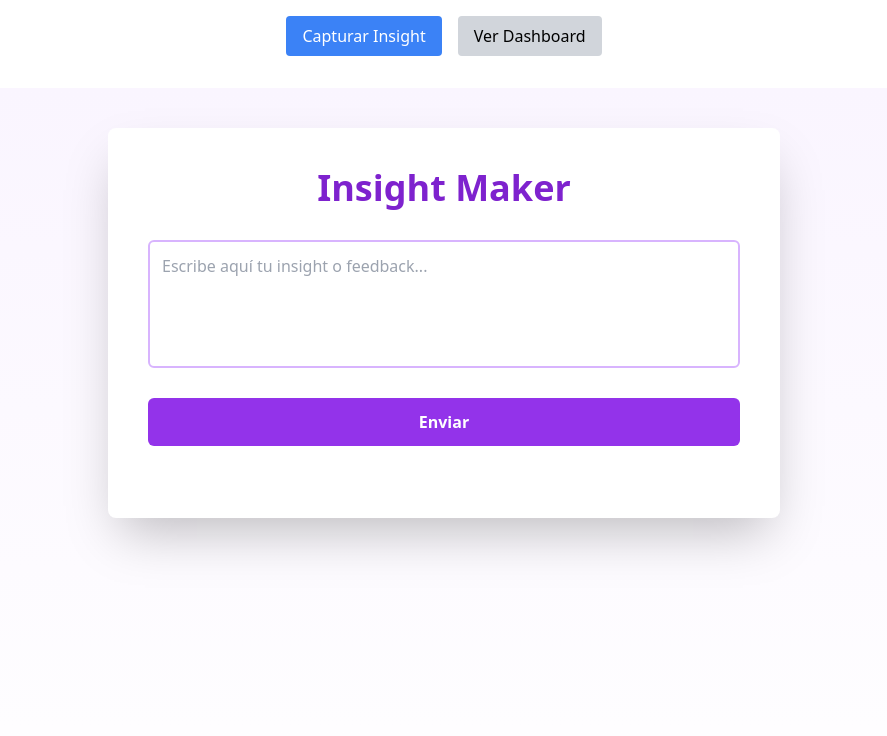
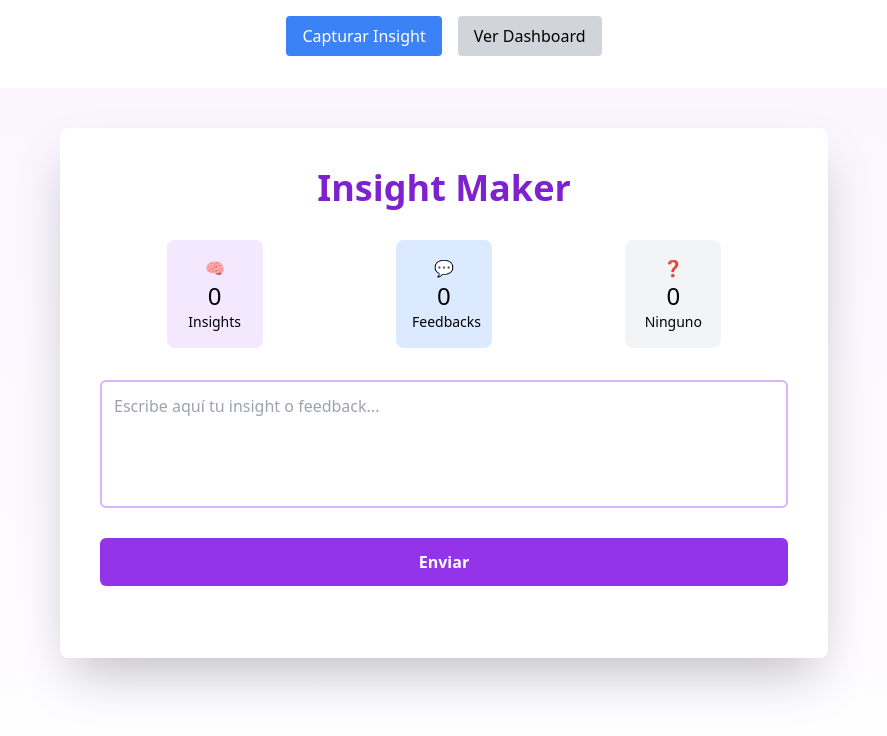
Before and after one commit to Foca33/InsightMaker, a React (Vite) app: page / in a window 1280 px wide. Shown: the top 736 px of the page, without its empty margins (196-1083 px from the left). Built offline with nearby package versions, Linux system fonts and the light colour scheme.

Commit message:
Integración Premium InsightMaker: prompt profesional + formato visual espectacular ✅

```diff
--- a/src/InsightMaker.jsx
+++ b/src/InsightMaker.jsx
@@ -5,6 +5,9 @@ export default function InsightMaker() {
   const [input, setInput] = useState("");
   const [response, setResponse] = useState("");
   const [loading, setLoading] = useState(false);
+  const [insights, setInsights] = useState(0);
+  const [feedbacks, setFeedbacks] = useState(0);
+  const [ningunos, setNingunos] = useState(0);
 
   const handleSubmit = async () => {
     if (!input.trim()) return;
@@ -17,7 +20,15 @@ export default function InsightMaker() {
       });
 
       const data = await res.json();
-      setResponse(data.result || "No se pudo procesar la respuesta.");
+      setResponse(data.result || "No se pudo procesar el análisis.");
+
+      if (data.result.includes("✅ Clasificación: Insight")) {
+        setInsights(prev => prev + 1);
+      } else if (data.result.includes("✅ Clasificación: Feedback")) {
+        setFeedbacks(prev => prev + 1);
+      } else {
+        setNingunos(prev => prev + 1);
+      }
     } catch (error) {
       console.error(error);
       setResponse("Error procesando el análisis.");
@@ -27,12 +38,30 @@ export default function InsightMaker() {
 
   return (
     <div className="min-h-screen bg-gradient-to-b from-purple-50 to-white p-6 sm:p-10">
-      <div className="max-w-2xl mx-auto bg-white p-6 sm:p-10 rounded-lg shadow-2xl">
+      <div className="max-w-3xl mx-auto bg-white p-6 sm:p-10 rounded-lg shadow-2xl">
 
-        {/* Título */}
         <h1 className="text-4xl font-bold text-center mb-8 text-purple-700">
           Insight Maker
         </h1>
+
+        {/* Contadores */}
+        <div className="flex justify-around text-center mb-8">
+          <div className="w-24 p-4 bg-purple-100 rounded-lg">
+            🧠
+            <div className="text-2xl">{insights}</div>
+            <div className="text-sm">Insights</div>
+          </div>
+          <div className="w-24 p-4 bg-blue-100 rounded-lg">
+            💬
+            <div className="text-2xl">{feedbacks}</div>
+            <div className="text-sm">Feedbacks</div>
+          </div>
+          <div className="w-24 p-4 bg-gray-100 rounded-lg">
+            ❓
+            <div className="text-2xl">{ningunos}</div>
+            <div className="text-sm">Ninguno</div>
+          </div>
+        </div>
 
         {/* Input */}
         <textarea
@@ -53,14 +82,13 @@ export default function InsightMaker() {
 
         {/* Resultado */}
         {response && (
-          <div className="p-6 border border-purple-200 rounded-lg bg-purple-50">
-            <h3 className="text-xl font-bold text-purple-700 mb-4 text-center">Resultado del análisis:</h3>
+          <div className="p-6 border border-purple-300 rounded-lg bg-purple-50 space-y-4">
+            <h3 className="text-2xl font-bold text-purple-700 text-center">Resultado del análisis:</h3>
             <pre className="whitespace-pre-wrap text-gray-700 font-sans text-base leading-relaxed">
               {response}
             </pre>
           </div>
         )}
-
       </div>
     </div>
   );
--- a/src/firebase.js
+++ b/src/firebase.js
@@ -12,8 +12,7 @@ const firebaseConfig = {
   measurementId: "G-KF4VSQD02N"
 };
 
-// Inicializar Firebase
 const app = initializeApp(firebaseConfig);
+const db = getFirestore(app);
 
-// Exportar Firestore
-export const db = getFirestore(app);
+export { db };
--- /dev/null
+++ b/src/pages/Dashboard.jsx
@@ -0,0 +1,36 @@
+// src/pages/Dashboard.jsx
+import { useEffect, useState } from "react";
+import { db } from "@/firebase";
+import { collection, getDocs } from "firebase/firestore";
+
+export default function Dashboard() {
+  const [insights, setInsights] = useState([]);
+
+  useEffect(() => {
+    const fetchInsights = async () => {
+      const querySnapshot = await getDocs(collection(db, "insights"));
+      const data = querySnapshot.docs.map(doc => doc.data());
+      setInsights(data);
+    };
+    fetchInsights();
+  }, []);
+
+  return (
+    <div className="min-h-screen bg-gradient-to-b from-gray-50 to-white p-6 sm:p-10">
+      <div className="max-w-4xl mx-auto bg-white p-8 rounded-lg shadow-2xl">
+        <h1 className="text-4xl font-bold text-center mb-8 text-purple-700">📋 Dashboard</h1>
+        <div className="space-y-6">
+          {insights.map((insight, index) => (
+            <div key={index} className="p-6 border border-purple-200 rounded-lg bg-purple-50">
+              <p className="text-gray-600 mb-4">🕐 {new Date(insight.timestamp.seconds * 1000).toLocaleString()}</p>
+              <p className="font-semibold text-purple-700 mb-2">Input:</p>
+              <p className="mb-4">{insight.input}</p>
+              <p className="font-semibold text-purple-700 mb-2">Resultado:</p>
+              <pre className="whitespace-pre-wrap">{insight.result}</pre>
+            </div>
+          ))}
+        </div>
+      </div>
+    </div>
+  );
+}
```
Also changed, not shown: api/analyzeInsight.js (+22 -28 lines).
